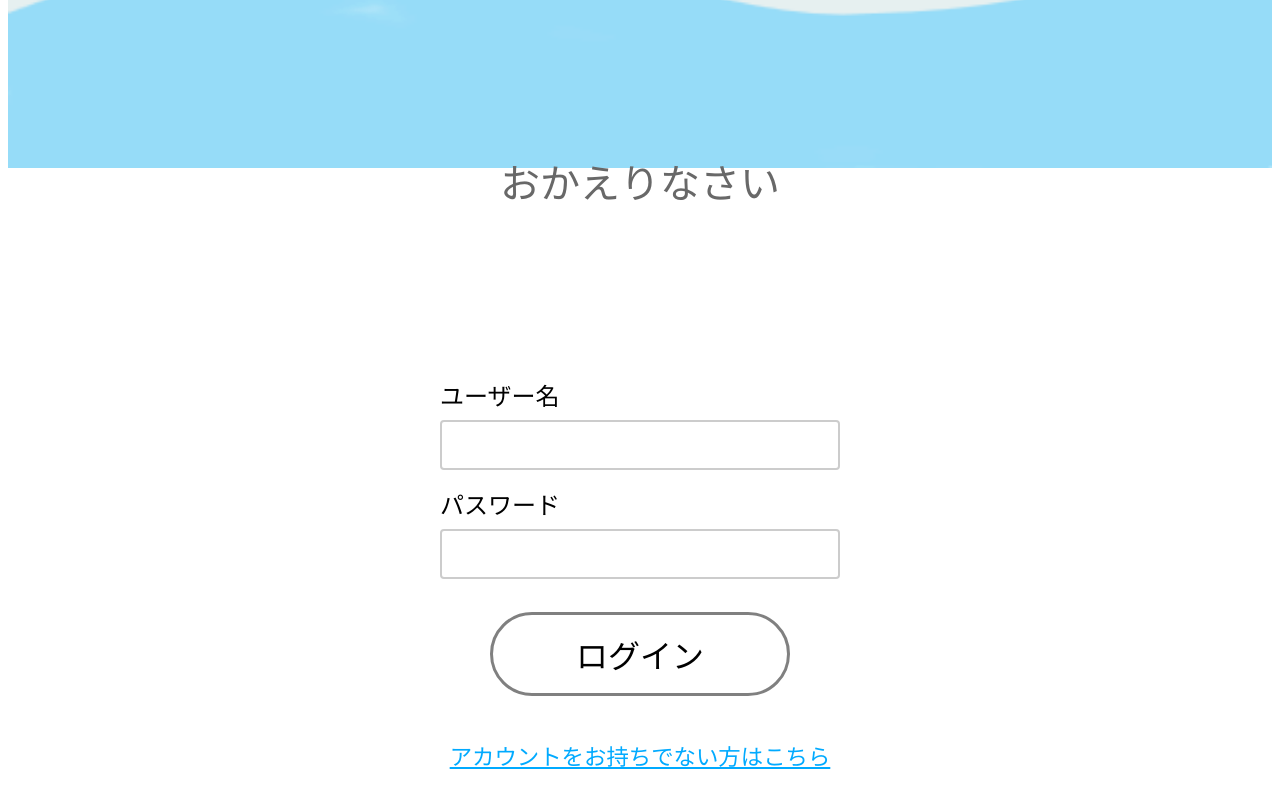
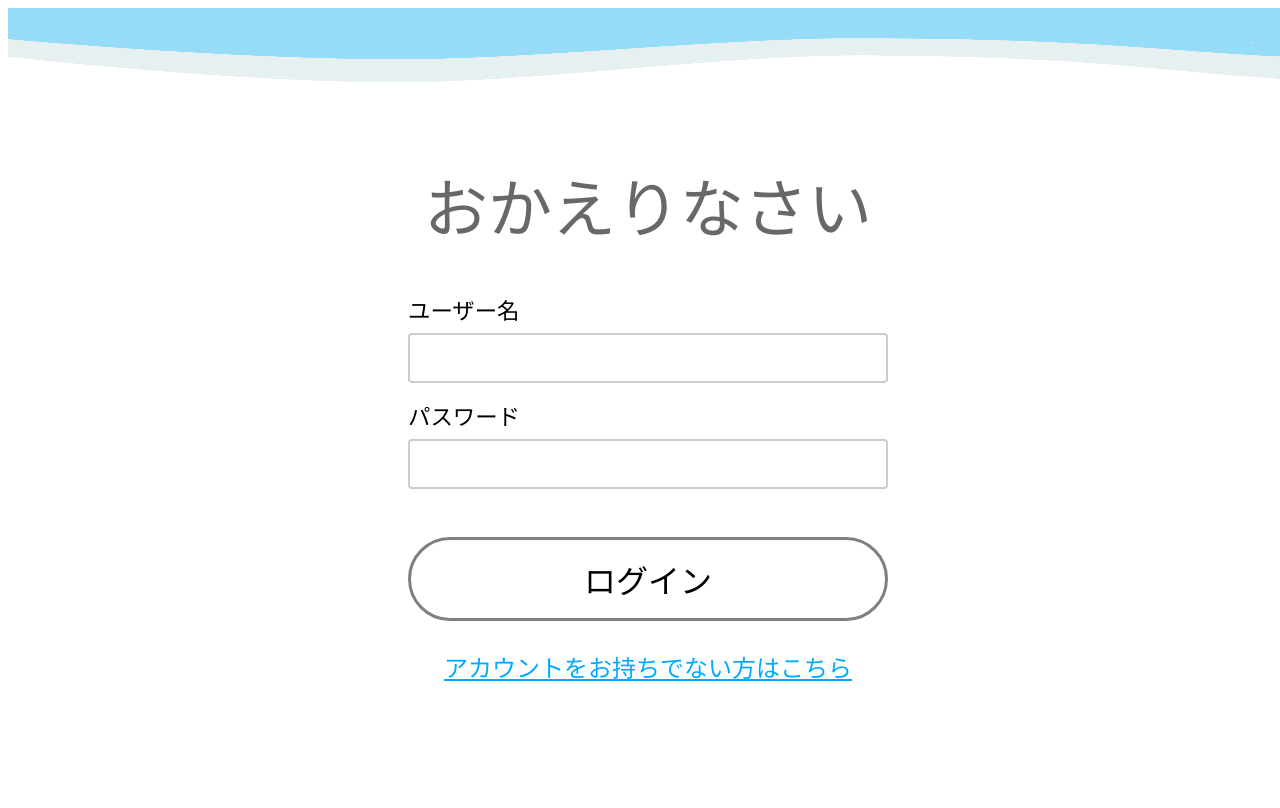
Before and after one commit to MonkeyHackParty/team5, a Next.js app in the folder front/: page /login in a window 1280 px wide. Shown: the top 808 px of the page. Built offline with nearby package versions, Linux system fonts and the light colour scheme; a web font is replaced by a local one.

Commit message:
レスポンシブデザイン修正

```diff
--- a/front/src/components/Button.module.css
+++ b/front/src/components/Button.module.css
@@ -1,8 +1,9 @@
 /* components/Button.module.css */
 .button {
   display: block;
-  width: 60vw; /* ボタンの幅 */
-  padding: 1.3rem; /* 上下のパディングを増やして高さを調整 */
+  width: 80vw; /* ボタンの幅 */
+  max-width:480px;
+  padding: 1rem; /* 上下のパディングを増やして高さを調整 */
   border-radius: 9999px;
   font-size: 2rem;
   transition: all 0.3s ease;
@@ -29,7 +30,6 @@
 
   @media(min-width:800px){
     .button{
-      width:300px;
       padding:1rem;
     }
   }
--- a/front/src/components/TextInput.module.css
+++ b/front/src/components/TextInput.module.css
@@ -1,14 +1,14 @@
 .inputContainer {
   margin-bottom: 1rem;
-  width: 100%;
-  max-width: 400px;
+  width: 80vw;
+  max-width:480px;
 }
 
 .label {
   display: block;
   margin-bottom: 0.5rem;
   font-weight: normal;
-  font-size: 1.5rem;
+  font-size: clamp(1rem, 5vw, 1.4rem);
 
 }
 
--- a/front/src/styles/Home.module.css
+++ b/front/src/styles/Home.module.css
@@ -1,5 +1,6 @@
 .container {
   width: 100vw; /* Viewport width, screen size relative */
+  height:100vh;
   justify-content: center;
   margin-left: auto;
   margin-right: auto;
@@ -13,7 +14,6 @@
   background-size: 100% 50%;
   background-repeat: no-repeat;
   z-index: -1;
-  margin-bottom: 5vh; /* Relative margin for spacing */
 }
 
 .message {
@@ -38,15 +38,12 @@
   flex-direction: column;
   gap: 4vh; /* Vertical gap based on viewport height */
   margin: 15vh auto; /* Centered and responsive */
+  margin-left:5vw;
+  margin-right:5vw;
   align-items: center;
   justify-content: center;
 }
 @media (min-width: 800px) {
-  .container {
-    width: 100vw;
-    height: 100vh;
-  }
-
   .backgroundWave {
     background-image: url('/images/HomeBackground.png');
   }
@@ -57,6 +54,6 @@
 
   .buttonContainer {
     flex-direction: row;
-    gap: 10vh;
+    gap: 8vh;
   }
 }
--- a/front/src/styles/Login.module.css
+++ b/front/src/styles/Login.module.css
@@ -1,49 +1,38 @@
 /* Login.module.css */
 .container {
-    position: relative;
-    min-height: 450px;
-    max-width:800;
+  width: 100vw;
+  height: 100vh;
+  margin:0;
+  padding:0;
+  justify-content: center;
+  margin-left: auto;
   margin-right: auto;
-    margin-left: auto;
-    padding: 20px;
-    display: flex;
-    flex-direction: column;
-    justify-content: space-between;
   align-items: center;
 }
 
 /* Background wave styling */
 .backgroundWave {
-    position: absolute;
-    top: -80px; /* Adjust this value if needed */
-    width: 100%;
-    height: 200px; /* Set a fixed height for the wave */
+  width: 100vw; /* Full viewport width */
+  height: 20vh; /* 20% of viewport height */
   background-image: url('/images/HomeBackground.png');
-    background-size: cover;
+  background-size: 100% 50%;
   background-repeat: no-repeat;
-    background-position: center;
-    transform: scaleY(-0.8);
   z-index: -1;
 }
 
 /* Message styling */
 .message {
-    position: relative;
-    top: 150px; /* Adjusted for better fit */
-    font-size: 2.5rem; /* Reduced font size for mobile screens */
-    line-height: 1.3;
+  position:relative;
+  bottom:20px;
+  font-size: 10vw; /* Responsive font size based on viewport width */
+  line-height: 1.2;
   text-align: center;
-    margin: 0;
-    width: 90%; /* Adjusted width */
-    white-space: pre-wrap;
+  margin: 3vh auto; /* Responsive margins based on viewport height */
   color: #686868;
 }
 
 /* Form styling */
 .form {
-    position: relative;
-    top: 250px; /* Adjusted position */
-    width: 100%;
     display: flex;
     flex-direction: column;
     align-items: center;
@@ -51,20 +40,16 @@
 
 /* Button container styling */
 .buttonContainer {
-    position: relative;
-    top: 140px; /* Adjusted position */
   display: flex;
   flex-direction: column;
+  margin: 5vh auto; /* Centered and responsive */
   align-items: center;
-    gap: 1rem;
-    width: 100%;
-    margin-top: 2rem;
+  justify-content: center;
 }
 
 /* Link styling */
 .link {
-    position: relative;
-    font-size: 1.4rem; /* Reduced font size */
+    font-size: max(1rem, 4vw);
     color: #00aaff;
 }
 
@@ -74,79 +59,20 @@
 
 /* Media query for screens */
 @media (min-width: 800px) {
-  .container {
-    min-height: 100vh; /* Ensure the container fits within one viewport */
-    padding: 0 20px; /* Adjust padding if necessary */
-  }
-
   .backgroundWave {
-    top:-50%;
-    height: 100%;
-    background-size: 100% 50%;
+      background-image: url('/images/HomeBackground_PC.png');
     }
 
   .message {
-    top:150px;
-    font-size: 2.5rem;
-    width: 70%;
+    font-size: 4rem;
   }
-
-  .form {
-    top: 20px;
-  }
-
   .buttonContainer {
-    position: relative;
-    top: -15px; /* Adjusted position */
-    display: flex;
-    flex-direction: column;
-    align-items: center;
-    gap: 1rem;
-    width: 100%;
     margin-top: 2rem;
   }
 
   .link {
+    font-size:1.5rem;
     position: relative;
     top: -20px;
   }
 }
-
-@media (min-width: 1600px) {
-  .container {
-    min-height: 100vh; /* Ensure the container fits within one viewport */
-    padding: 0 20px; /* Adjust padding if necessary */
-  }
-
-  .backgroundWave {
-    top:-50%;
-    height: 100%;
-    background-size: 100% 50%;
-  }
-
-  .message {
-    top:250px;
-    font-size: 3.5rem;
-    width: 70%;
-  }
-
-  .form {
-    top:-200px;
-  }
-
-  .buttonContainer {
-    position: relative;
-    top: 50px; /* Adjusted position */
-    display: flex;
-    flex-direction: column;
-    align-items: center;
-    gap: 1rem;
-    width: 100%;
-    margin-top: 2rem;
-  }
-
-  .link {
-    position: relative;
-    top: -20px;
-  }
-}
--- a/front/src/styles/Register.module.css
+++ b/front/src/styles/Register.module.css
@@ -1,56 +1,48 @@
 .container {
-    position: relative;
-    min-height: 450px;
-    padding: 20px;
-    display: flex;
-    flex-direction: column;
-    justify-content: space-between;
+  width: 100vw;
+  height: 100vh;
+  justify-content: center;
+  margin-left: auto;
+  margin-right: auto;
   align-items: center;
+  margin:0;
 }
 
+/* Background wave styling */
 .backgroundWave {
-    position: absolute;
-    top: -80px;
-    width: 100%;
-    height: 200px;
+  width: 100vw; /* Full viewport width */
+  height: 20vh; /* 20% of viewport height */
   background-image: url('/images/HomeBackground.png');
-    background-size: cover;
+  background-size: 100% 50%;
   background-repeat: no-repeat;
-    background-position: center;
-    transform: scaleY(-0.8);
   z-index: -1;
 }
 
+/* Message styling */
 .message {
-    position: relative;
-    top: 150px; /* Adjusted for better fit */
-    font-size: 2.5rem; /* Reduced font size for mobile screens */
-    line-height: 1.3;
+  position:relative;
+  bottom:20px;
+  font-size: 10vw; /* Responsive font size based on viewport width */
+  line-height: 1.2;
   text-align: center;
-    margin: 0;
-    width: 90%; /* Adjusted width */
+  margin: 3vh auto; /* Responsive margins based on viewport height */
   white-space: pre-wrap;
   color: #686868;
 }
 
+/* Form styling */
 .form {
-    position: relative;
-    top: 250px; /* Adjusted position */
-    width: 100%;
     display: flex;
     flex-direction: column;
     align-items: center;
 }
 
 .buttonContainer {
-    position: relative;
-    top: 40px; /* Adjusted position */
   display: flex;
   flex-direction: column;
+  margin: 3vh auto; /* Centered and responsive */
   align-items: center;
-    gap: 1rem;
-    width: 100%;
-    margin-top: 2rem;
+  justify-content: center;
 }
 
 .error {
@@ -61,7 +53,7 @@
 }
 
 .link {
-    font-size: 1.4rem;
+  font-size: max(1rem, 3vw);
   color: #00aaff;
 }
 
@@ -70,81 +62,21 @@
 }
 
 @media (min-width: 800px) {
-    .container {
-      min-height: 100vh; /* Ensure the container fits within one viewport */
-      padding: 0 20px; /* Adjust padding if necessary */
-    }
-
   .backgroundWave {
     background-image: url('/images/HomeBackground_PC.png');
-      top:-50%;
-      height: 100%;
-      background-size: 100% 50%;
   }
 
   .message {
-      top:90px;
-      font-size: 2.5rem;
-      width: 70%;
+    font-size: 4rem;
   }
 
   .form {
     top: 20px;
   }
 
-    .buttonContainer {
-      position: relative;
-      top: -15px; /* Adjusted position */
-      display: flex;
-      flex-direction: column;
-      align-items: center;
-      gap: 1rem;
-      width: 100%;
-      margin-top: 2rem;
-  }
-
   .link {
-      position: relative;
-      top: -20px;
-    }
-
-
-    @media (min-width: 1600px) {
-      .container {
-        min-height: 100vh; /* Ensure the container fits within one viewport */
-        padding: 0 20px; /* Adjust padding if necessary */
-      }
-
-      .backgroundWave {
-        top:-50%;
-        height: 100%;
-        background-size: 100% 50%;
-      }
-
-      .message {
-        top:250px;
-        font-size: 3.5rem;
-        width: 70%;
-      }
-
-      .form {
-        top:-200px;
-      }
-
-      .buttonContainer {
-        position: relative;
-        top: 50px; /* Adjusted position */
-        display: flex;
-        flex-direction: column;
-        align-items: center;
-        gap: 1rem;
-        width: 100%;
-        margin-top: 2rem;
-      }
-
-      .link {
+    font-size:1.5rem;
     position: relative;
     top: -20px;
   }
 }
-  }
```
Also changed, not shown: front/public/images/HomeBackground.png, front/public/images/HomeBackground_PC.png. Lines whose indentation alone changed are shown as unchanged.
